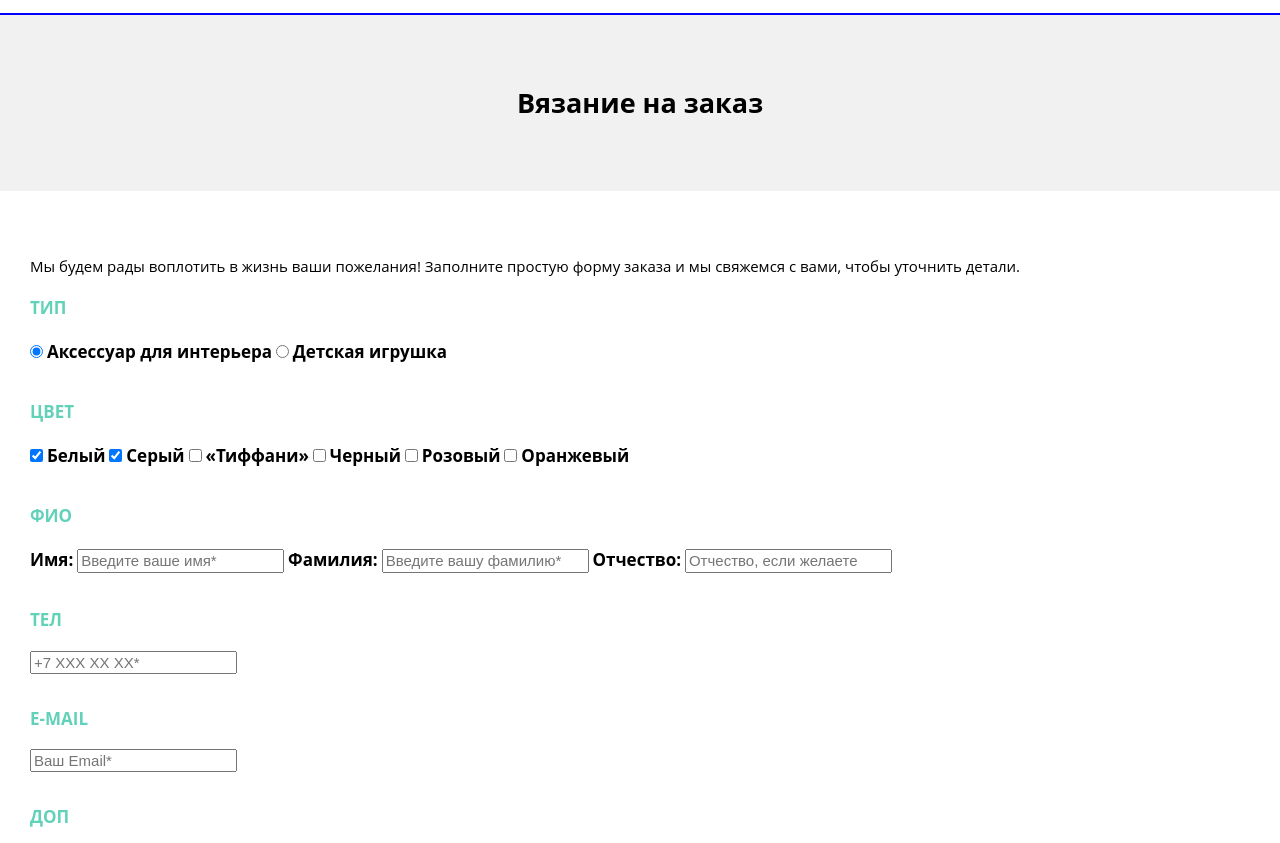
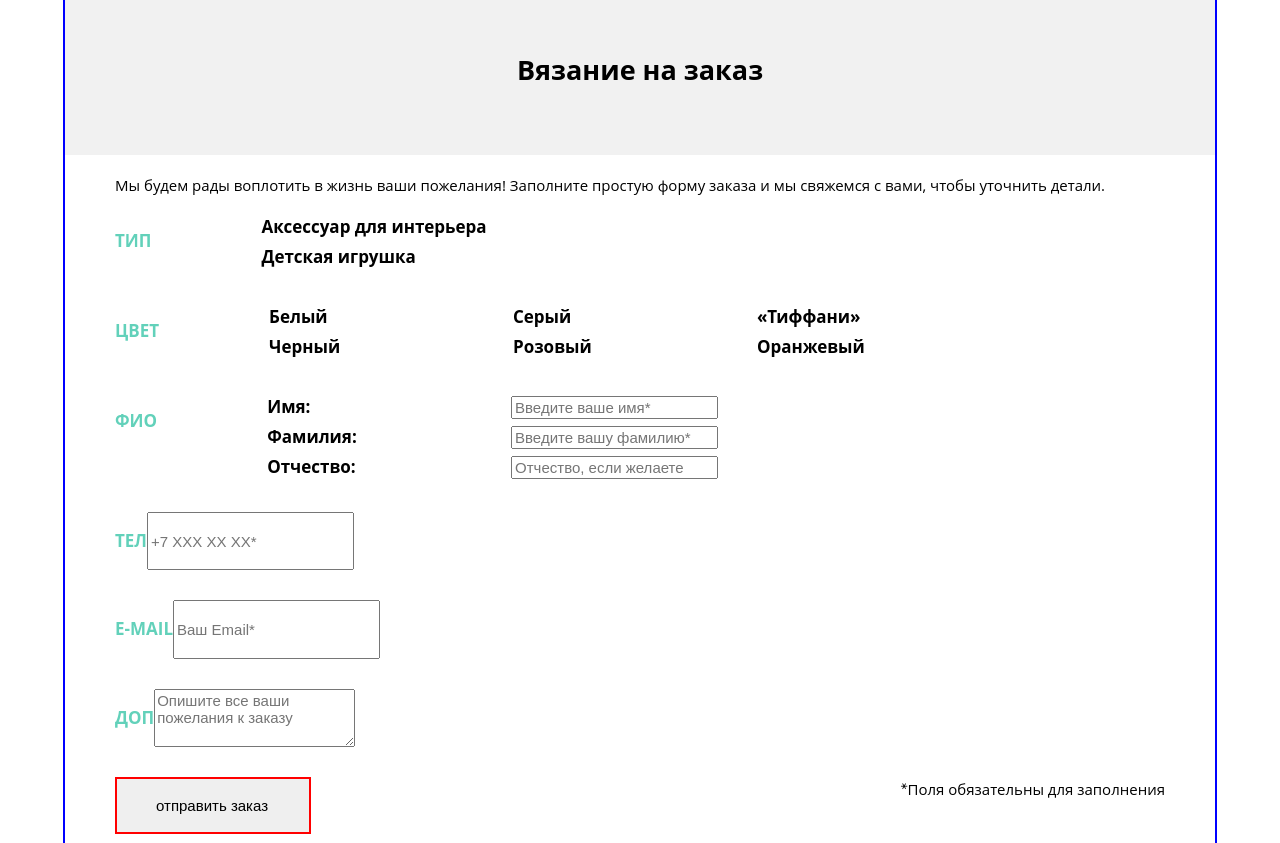
Before and after one commit to icapa9/147815-mishka, a plain HTML site: page form.html in a window 1280 px wide. Shown: the part 147-990 px from the top of the page. Drawn offline with nearby package versions, Linux system fonts and the light colour scheme; files that its build step writes are made by us from their sources.

Commit message:
Сетка: страница формы

```diff
--- a/form.html
+++ b/form.html
@@ -2,6 +2,7 @@
 <html>
   <head>
     <meta charset="utf-8">
+    <meta name="viewport" content="width=device-width, initial-scale=1">
     <title>HTML Academy: Мишка - Форма</title>
     <link rel="stylesheet" href="css/style.css">
   </head>
@@ -9,7 +10,7 @@
     <header class="header">
       <div class="header__wrap">
         <div class="logo">
-          <a href="index.html"><img src="http://placehold.it/150x100" alt="logo"></a>
+          <a href="index.html"><img src="http://placehold.it/150x100" width="70" height="46" alt="logo"></a>
         </div>
         <div class="menu">
           <ul class="menu__list">
@@ -17,6 +18,9 @@
             <li class="menu__item"><a>Вязание на заказ</a></li>
             <li class="menu__item"><a href="#">Поиск по сайту</a></li>
             <li class="menu__item"><a href="#">Корзина: пока пуста</a></li>
+            <li class="menu__item"><a href="#">Новые поступления</a></li>
+            <li class="menu__item"><a href="#">Распродажа</a></li>
+            <li class="menu__item"><a href="#">Бесплатная доставка по России</a></li>
           </ul>
         </div>
       </div>
@@ -24,17 +28,21 @@
     <main>
       <section class="custom-order">
         <h1>Вязание на заказ</h1>
+        <div class="custom-order__wrap">
           <form class="form" action="https://echo.htmlacademy.ru/" method="post">
             <p>Мы будем рады воплотить в жизнь ваши пожелания! Заполните простую форму заказа и мы свяжемся с вами, чтобы уточнить детали.</p>
             <div class="form__type">
               <h2>тип</h2>
+              <div class="form__type-items">
                 <input type="radio" name="type" value="accessory" id="accessory" checked>
                 <label for="accessory">Аксессуар для интерьера</label>
                 <input type="radio" name="type" value="toys" id="toys">
                 <label for="toys">Детская игрушка</label>
               </div>
+            </div>
             <div class="form__color">
               <h2>цвет</h2>
+              <div class="form__color-items">
                 <input type="checkbox" name="white" id="white" checked>
                 <label for="white">Белый</label>
                 <input type="checkbox" name="grey" id="grey" checked>
@@ -48,14 +56,17 @@
                 <input type="checkbox" name="orange" id="orange">
                 <label for="orange">Оранжевый</label>
               </div>
-          <div class="form_id">
+            </div>
+            <div class="form__id">
               <h2>фио</h2>
+              <div class="form__id-items">
                 <label for="name">Имя:</label>
                 <input type="text" name="name" id="name" placeholder="Введите ваше имя*" required>
                 <label for="surname">Фамилия:</label>
                 <input type="text" name="surname" id="surname" placeholder="Введите вашу фамилию*" required>
                 <label for="middle-name">Отчество:</label>
                 <input type="text" name="middle-name" id="middle-name" placeholder="Отчество, если желаете">
+              </div>
             </div>
             <div class="form__tel">
               <h2>тел</h2>
@@ -69,13 +80,19 @@
               <h2>доп</h2>
               <textarea name="add-info" placeholder="Опишите все ваши пожелания к заказу"></textarea>
             </div>
+            <div class="form__submit">
               <span><sup>&#9913;</sup>Поля обязательны для заполнения</span>
               <button type="submit">отправить заказ</button>
+            </div>
           </form>
+        </div>
       </section>
     </main>
     <footer class="footer">
       <div class="footer__wrap">
+        <div class="logo">
+          <a><img src="http://placehold.it/150x100" width="70" height="46" alt="logo"></a>
+        </div>
         <ul class="socials">
           <li><a href="#">inst</a></li>
           <li><a href="#">vk</a></li>
--- a/less/blocks/custom-order.less
+++ b/less/blocks/custom-order.less
@@ -1,5 +1,6 @@
 .custom-order {
   outline: @outline-block;
+  .container;
 }
 
 .custom-order > h1 {
@@ -10,3 +11,20 @@
 
   .caption(27px);
 }
+
+@media @tablet-widths {
+  .custom-order {
+    margin-top: -60px;
+  }
+
+  .custom-order > h1 {
+    padding-top: 100px;
+    padding-bottom: 70px;
+  }
+
+  .custom-order__wrap {
+    padding-right: 50px;
+    padding-bottom: 50px;
+    padding-left: 50px;
+  }
+}
--- a/less/blocks/form.less
+++ b/less/blocks/form.less
@@ -4,17 +4,106 @@
 
   h2 {
     text-transform: uppercase;
-
     .caption(17px);
-
     color: @form-color;
   }
 
-  div {
+  input {
+    display: inline-block;
+  }
+
+  label {
+    display: inline-block;
+    width: 240px;
+
+    .caption(17px);
+  }
+}
+
+.form__submit {
+  display: flex;
+  flex-direction: column;
+  // justify-content: space-between;
+}
+
+@media @tablet-widths {
+  .form {
+    padding: 0;
+
+    button {
+      padding-top: 18px;
+      padding-right: 41px;
+      padding-bottom: 18px;
+      padding-left: 39px;
+      border: 2px solid red;
+    }
+  }
+
+  .form__type {
+    display: flex;
+    margin-bottom: 30px;
+
+    input {
+      display: none;
+    }
+  }
+
+  .form__type-items {
+    display: flex;
+    flex-direction: column;
+    padding-left: 110px;
+  }
+
+  .form__color {
+    display: flex;
+    margin-bottom: 30px;
+
+    input {
+      display: none;
+    }
+  }
+
+  .form__color-items {
+    flex-direction: row;
+    flex-wrap: wrap;
+    padding-left: 110px;
+  }
+
+  .form__id {
+    display: flex;
     margin-bottom: 30px;
   }
 
-  label {
-    .caption(17px);
+  .form__id-items {
+    flex-direction: row;
+    flex-wrap: wrap;
+    padding-left: 110px;
+  }
+
+  .form__tel {
+    display: flex;
+    margin-bottom: 30px;
+  }
+
+  .form__email {
+    display: flex;
+    margin-bottom: 30px;
+  }
+
+  .form__add-info {
+    display: flex;
+    margin-bottom: 30px;
+  }
+
+  .form__submit {
+    display: flex;
+    flex-direction: row-reverse;
+    justify-content: space-between;
   }
 }
+
+@media @desktop-widths {
+  .form__id {
+    width: 700px;
+  }
+}
```
Lines whose indentation alone changed are shown as unchanged.
